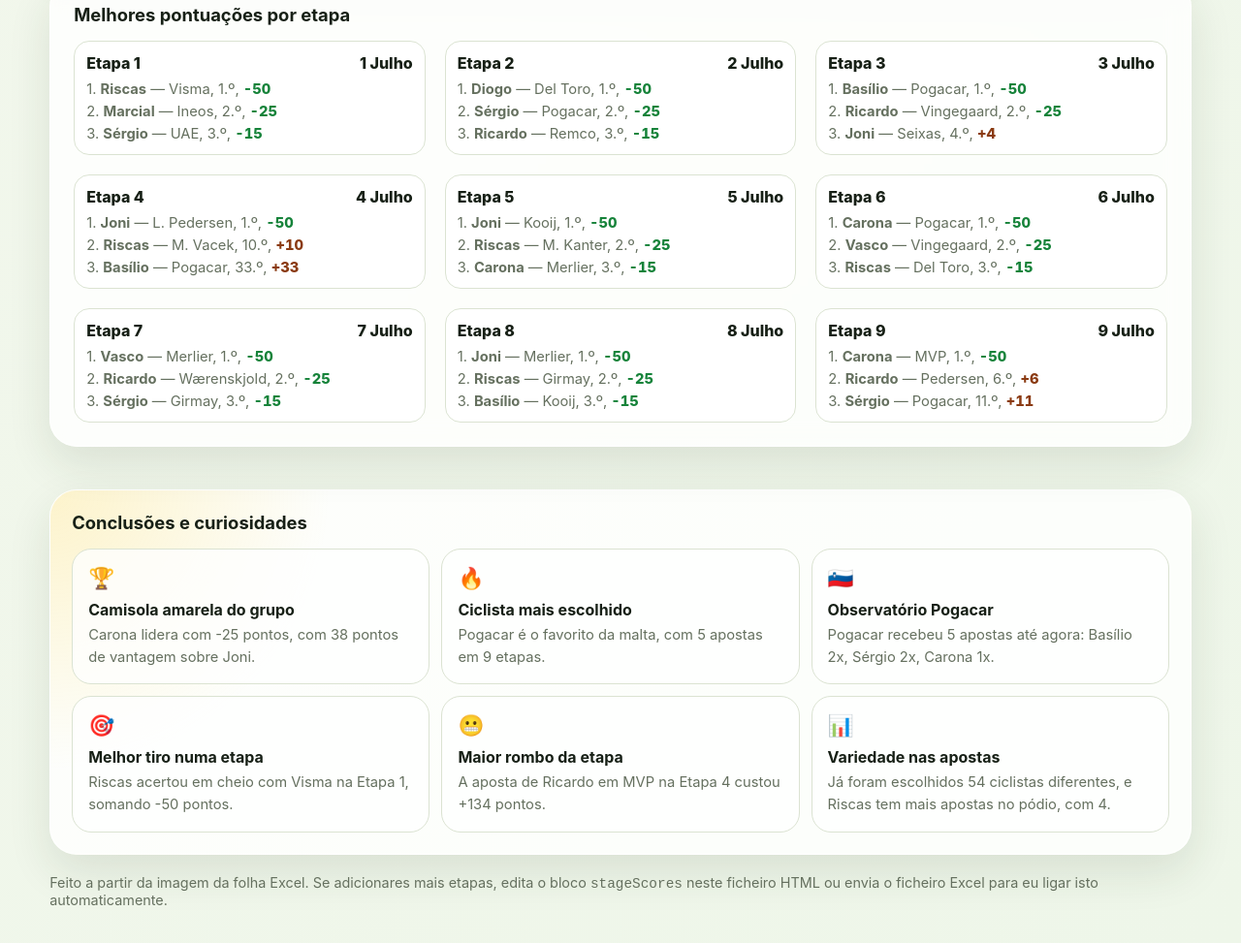
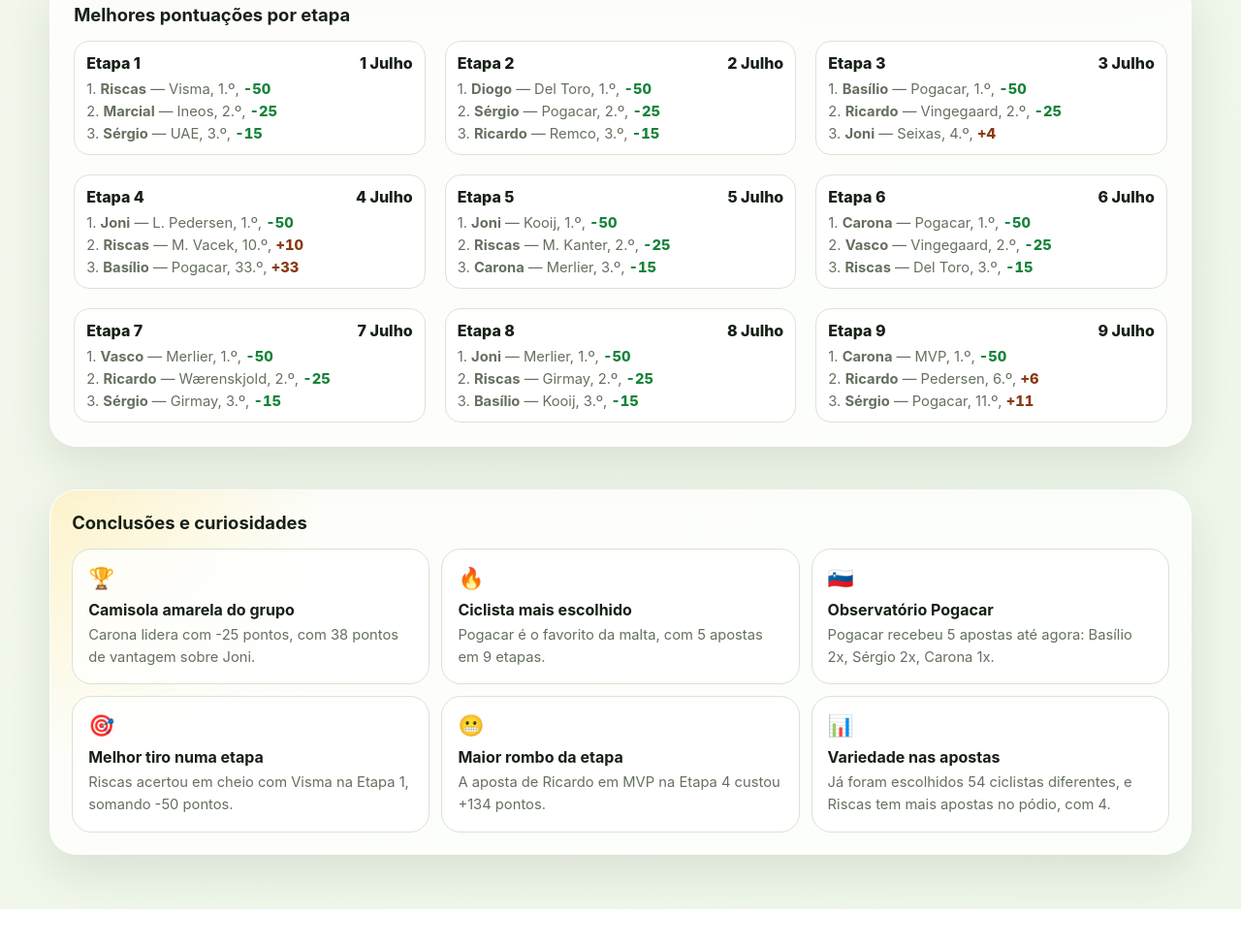
Before and after one commit to DiogoFSTMonteiro/LateirosTour, a plain HTML site: page LateirosOnTour2026classification.html in a window 1280 px wide. Shown: the part 6454-7427 px from the top of the page at 97% size. After the commit the page ends 7392 px from the top, so only its background shows below. Drawn offline with Linux system fonts and the light colour scheme.

Commit message:
Update LateirosOnTour2026classification.html

```diff
--- a/LateirosOnTour2026classification.html
+++ b/LateirosOnTour2026classification.html
@@ -479,8 +479,6 @@
         <div class="takeaways-grid" id="takeawaysGrid"></div>
       </section>
 
-      Feito a partir da imagem da folha Excel. Se adicionares mais etapas, edita o bloco
-      <code>stageScores</code> neste ficheiro HTML ou envia o ficheiro Excel para eu ligar isto automaticamente.
     </footer>
 
     <script>
```
